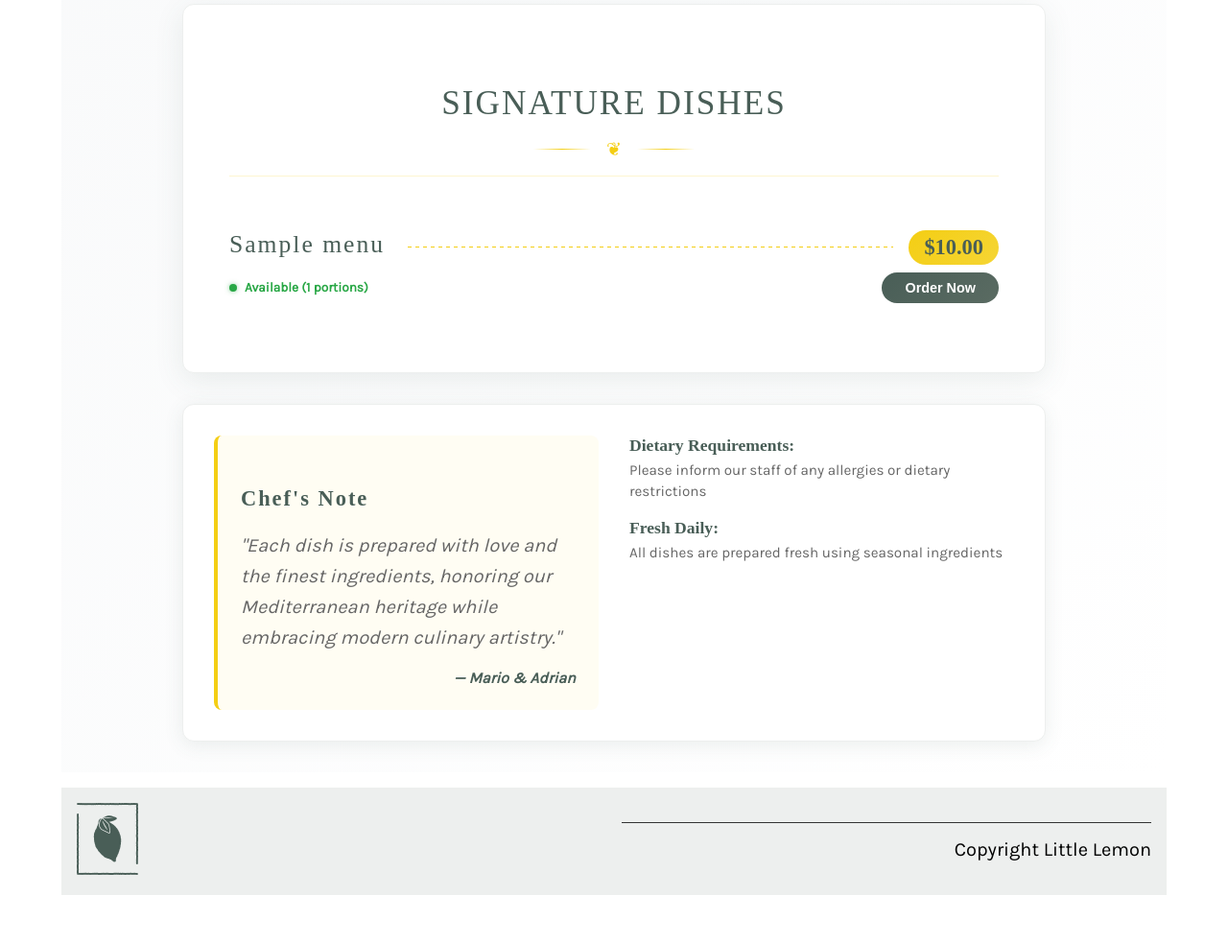
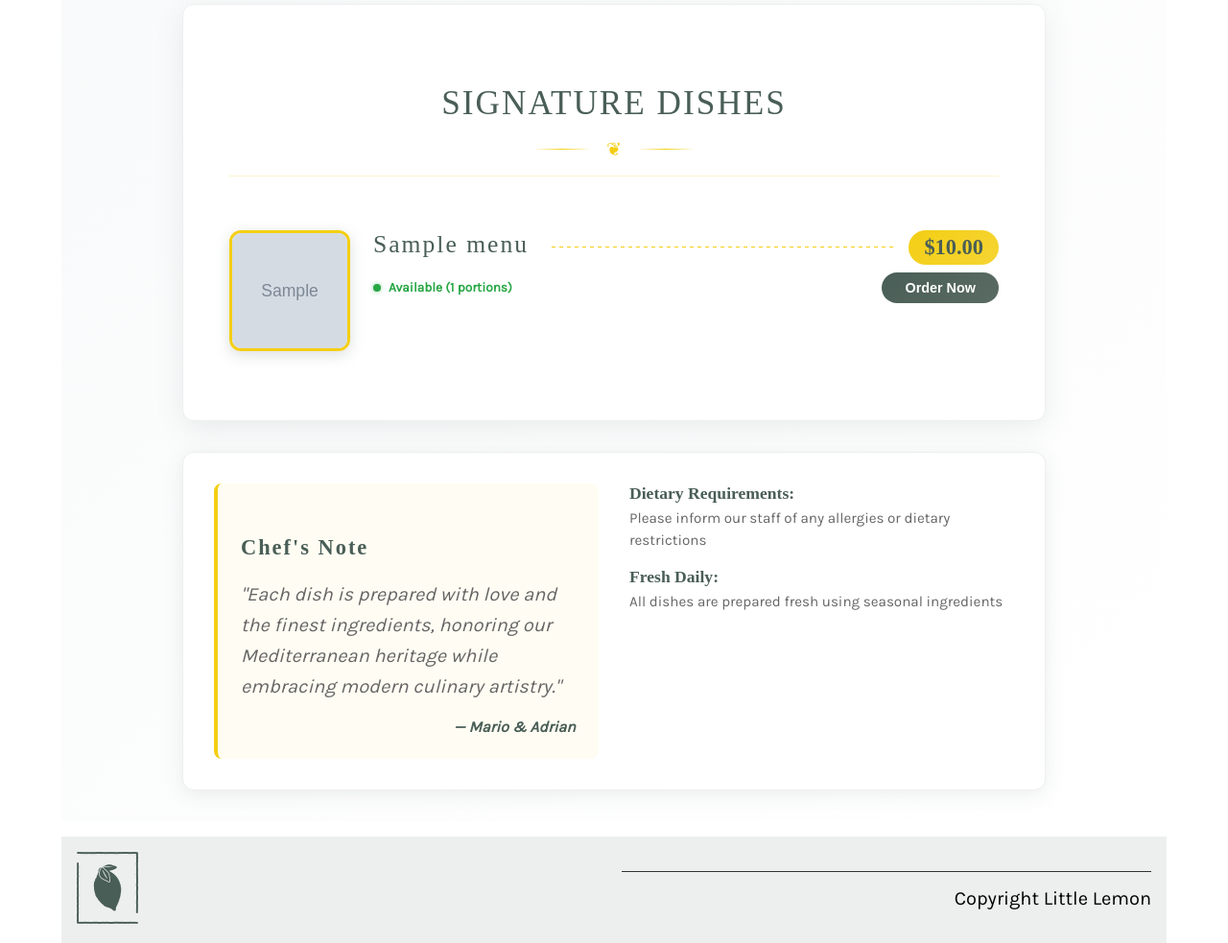
Before and after one commit to Sahal054/Little-lemon-capstone-project, a Django app: page /menu/ in a window 1280 px wide. Shown: the part 961-1944 px from the top of the page at 96% size. Before the commit the page ends 1894 px from the top, so only its background shows below. Run offline with Django 5.2, Linux system fonts and the light colour scheme; a user stored in the database is signed in; tables that the repository leaves empty hold one stand-in row (values such as "Sample post"); grey boxes marked "Sample" are stand-in pictures; some web fonts are replaced.

Commit message:
Made modifications to add images to Menu and updated it with menu item pictures

```diff
--- a/littlelemon/settings.py
+++ b/littlelemon/settings.py
@@ -136,6 +136,10 @@ STATIC_URL = 'static/'
 STATICFILES_DIRS = [
     "restaurant/static",
 ]
+
+# Media files (User uploaded files)
+MEDIA_URL = '/media/'
+MEDIA_ROOT = BASE_DIR / 'media'
 # Default primary key field type
 # https://docs.djangoproject.com/en/5.2/ref/settings/#default-auto-field
 
--- a/littlelemon/urls.py
+++ b/littlelemon/urls.py
@@ -16,6 +16,8 @@ Including another URLconf
 """
 from django.contrib import admin
 from django.urls import path, include
+from django.conf import settings
+from django.conf.urls.static import static
 from rest_framework.routers import DefaultRouter
 from restaurant.views import BookingAPIViewSet, UserViewSet
 
@@ -39,3 +41,7 @@ urlpatterns = [
     path('auth/', include(filtered_djoser_urls)),  # Djoser API endpoints (no logout)
     path('auth/', include(filtered_token_urls)),   # Token auth (no logout)
 ]
+
+# Serve media files during development
+if settings.DEBUG:
+    urlpatterns += static(settings.MEDIA_URL, document_root=settings.MEDIA_ROOT)
--- a/restaurant/models.py
+++ b/restaurant/models.py
@@ -106,6 +106,12 @@ class Menu(models.Model):
     title = models.CharField(max_length=255)
     price = models.DecimalField(max_digits=10, decimal_places=2)
     inventory = models.IntegerField()
+    image = models.ImageField(
+        upload_to='menu_images/',
+        blank=True,
+        null=True,
+        help_text='Upload an image of the dish'
+    )
 
     def __str__(self):
         return f"{self.title} - ${self.price}"
--- a/restaurant/templates/menu.html
+++ b/restaurant/templates/menu.html
@@ -39,6 +39,14 @@
                 <div class="menu-items">
                     {% for item in menu_items %}
                     <div class="menu-item {% if item.inventory == 0 %}unavailable{% endif %}">
+                        <div class="item-content">
+                            {% if item.image %}
+                            <div class="item-image">
+                                <img src="{{ item.image.url }}" alt="{{ item.title }}" class="dish-image">
+                            </div>
+                            {% endif %}
+
+                            <div class="item-details">
                                 <div class="item-header">
                                     <h4 class="item-name">{{ item.title }}</h4>
                                     <div class="price-line">
@@ -67,6 +75,8 @@
                                         Order Now
                                     </button>
                                     {% endif %}
+                                </div>
+                            </div>
                         </div>
                     </div>
                     {% endfor %}
@@ -283,6 +293,37 @@
     background: rgba(0, 0, 0, 0.02);
 }
 
+.item-content {
+    display: flex;
+    gap: 1.5rem;
+    align-items: flex-start;
+}
+
+.item-image {
+    flex-shrink: 0;
+    width: 120px;
+    height: 120px;
+    border-radius: 12px;
+    overflow: hidden;
+    box-shadow: 0 4px 15px rgba(73, 94, 87, 0.2);
+    border: 3px solid #F4CE14;
+}
+
+.dish-image {
+    width: 100%;
+    height: 100%;
+    object-fit: cover;
+    transition: transform 0.3s ease;
+}
+
+.item-image:hover .dish-image {
+    transform: scale(1.1);
+}
+
+.item-details {
+    flex: 1;
+}
+
 .item-header {
     display: flex;
     align-items: flex-start;
@@ -494,6 +535,18 @@
         padding: 2rem 1.5rem;
     }
 
+    .item-content {
+        flex-direction: column;
+        gap: 1rem;
+    }
+
+    .item-image {
+        width: 100%;
+        height: 200px;
+        align-self: center;
+        max-width: 300px;
+    }
+
     .item-header {
         flex-direction: column;
         gap: 0.5rem;
```
Also changed, not shown: restaurant/admin.py (+9 -1 lines), media/menu_images/Greek_salad.jpg (added), media/menu_images/brushetta.jpg (added), media/menu_images/lemon_pasta.jpg (added), media/menu_images/mediterrainian.jpg (added), media/menu_images/pexels-goumbik-1352262.jpg (added), restaurant/migrations/0004_menu_image.py (added), 2 other files. Lines whose indentation alone changed are shown as unchanged.
